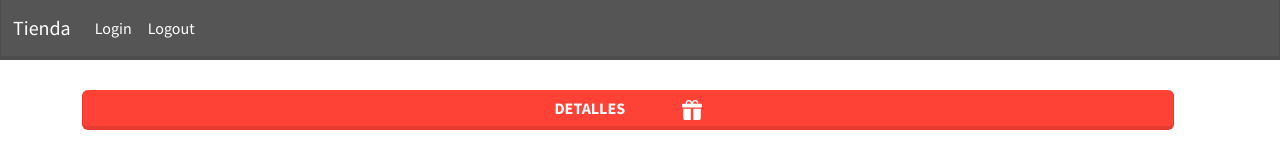
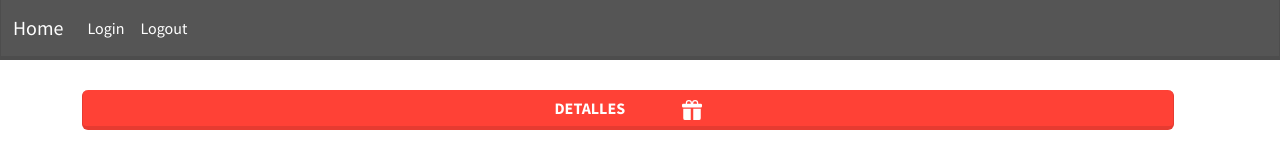
Before and after one commit to steventflorez/tienda_colombia, a Next.js app: page / in a window 1280 px wide. Shown: the top 160 px of the page. Built offline with nearby package versions, Linux system fonts and the light colour scheme.

Commit message:
cambio de home

```diff
--- a/components/Nav.jsx
+++ b/components/Nav.jsx
@@ -21,7 +21,7 @@ export const Nav = ({ children }) => {
       <nav className="navbar navbar-expand-lg navbar-dark bg-dark">
         <div className="container-fluid">
           <Link href='/'>
-            <a className="navbar-brand" >Tienda</a>
+            <a className="navbar-brand" >Home</a>
           </Link>
           <button className="navbar-toggler" onClick={change} type="button" data-bs-toggle="collapse" data-bs-target="#navbarColor02" aria-controls="navbarColor02" aria-expanded="false" aria-label="Toggle navigation">
             <span className="navbar-toggler-icon" />
```
